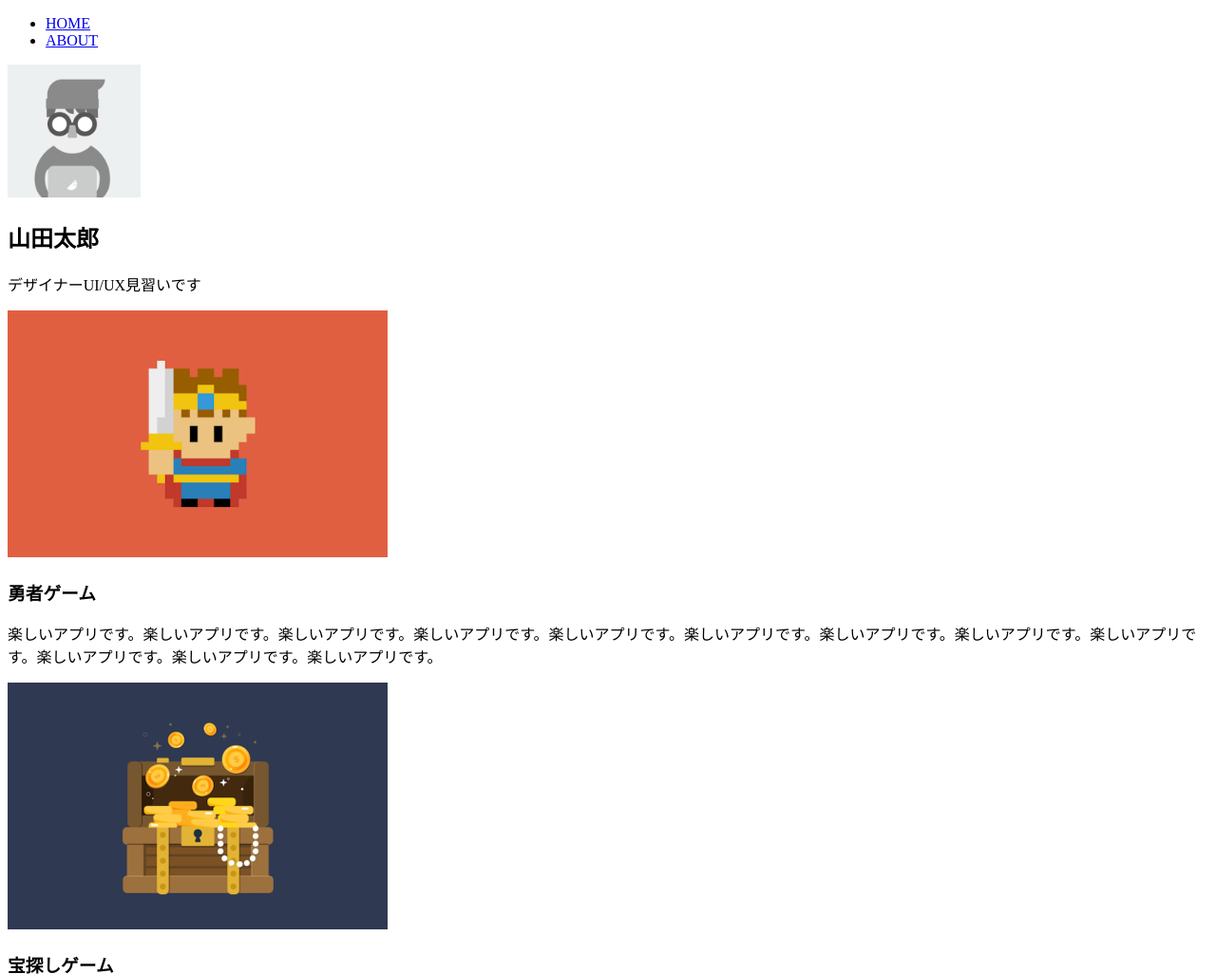
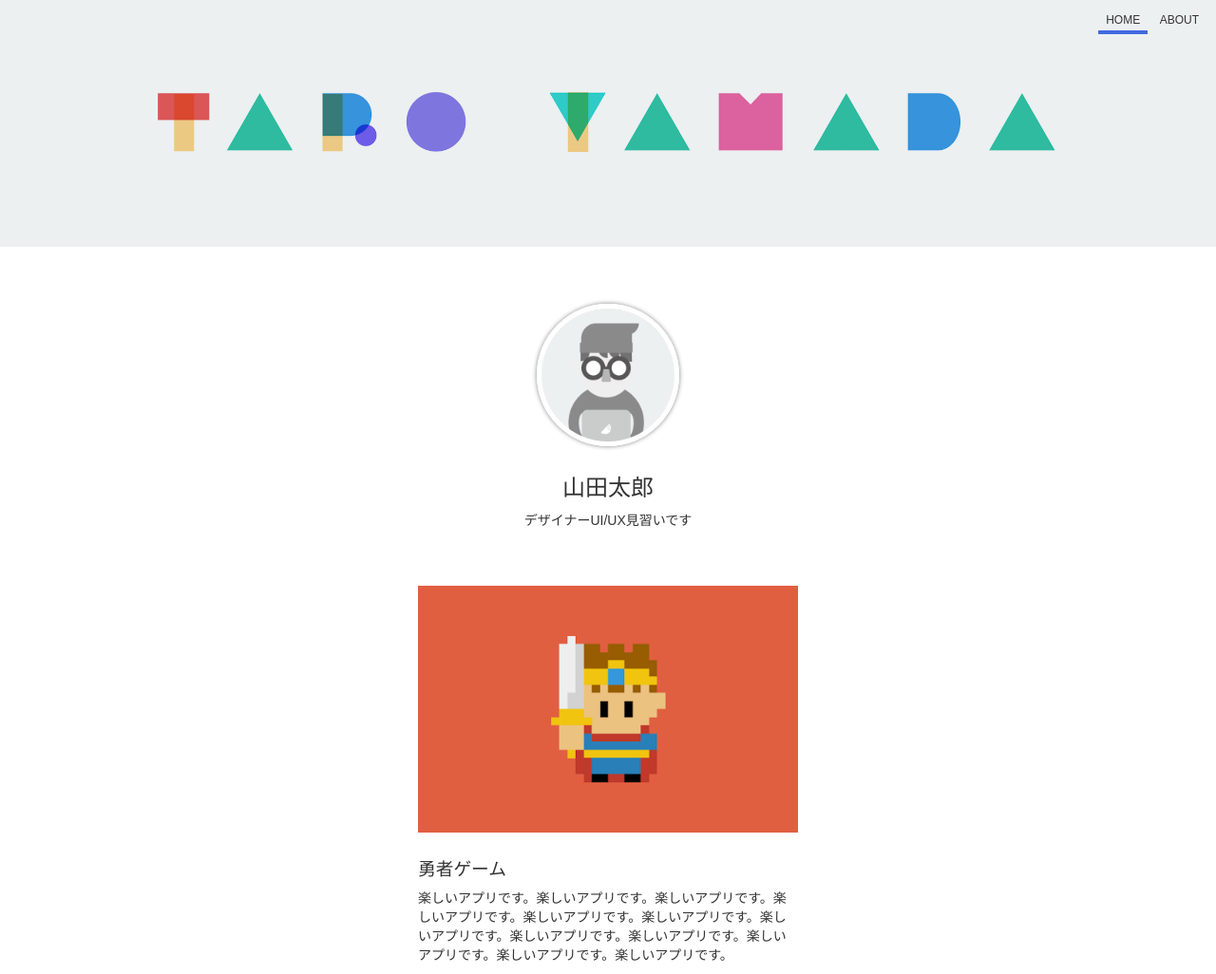
Before and after one commit to meisui619/meisui, a plain HTML site: page index.html in a window 1280 px wide. Shown: the top 1026 px of the page at 95% size. Drawn offline with Linux system fonts and the light colour scheme.

Commit message:
Update index.html

```diff
--- a/index.html
+++ b/index.html
@@ -3,9 +3,9 @@
   <head>
     <meta charset="utf-8">
     <title>太郎のポートフォリサイト</title>
-    <link rel="icon" href="favicon.ico"
+    <link rel="icon" href="favicon.ico">
     <meta name="description" content="太郎のポートフォリサイトです。">
-    <link rel="stylesheet" href="style.css">
+    <link rel="stylesheet" href="styles.css">
   </head>
   <body>
     <header>
```
